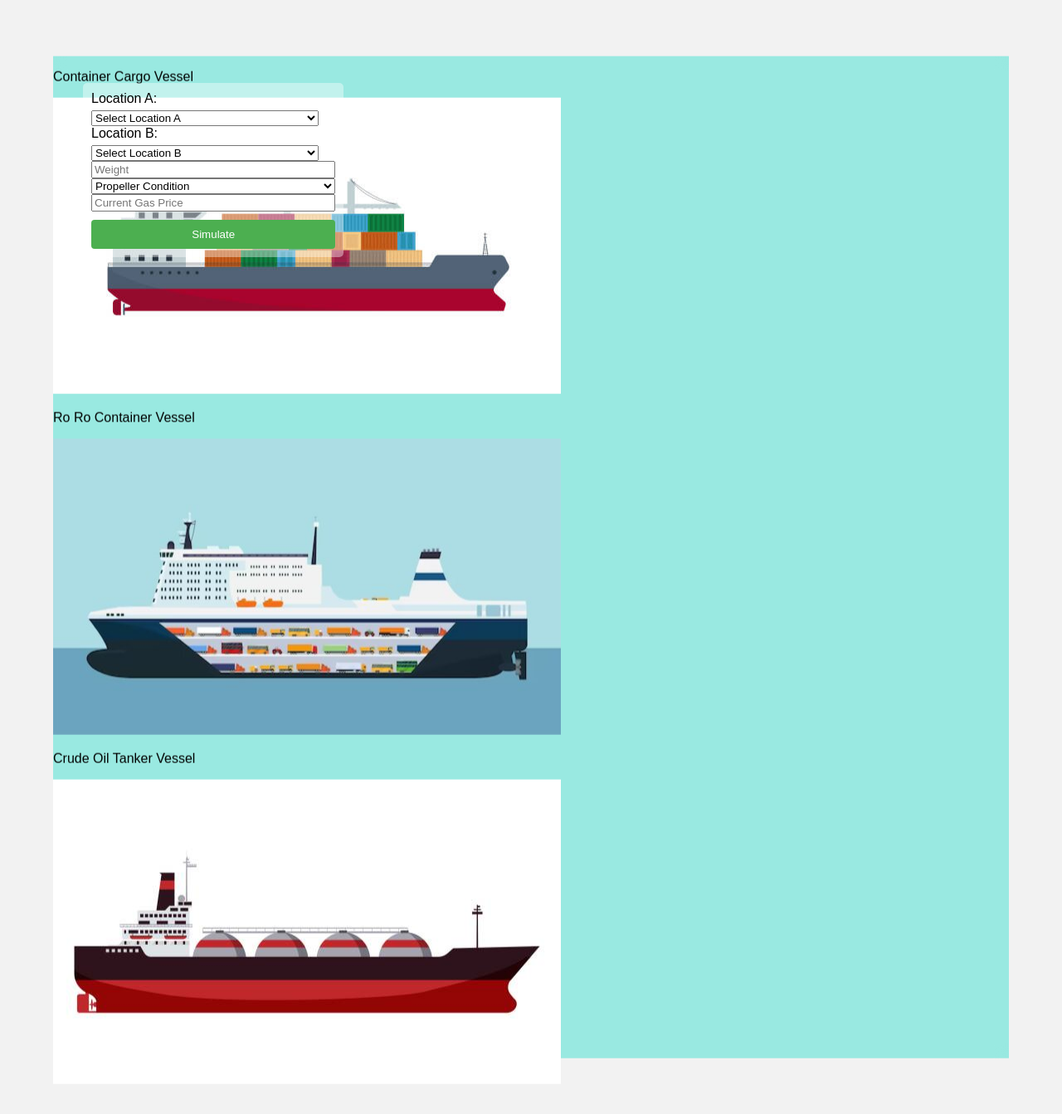
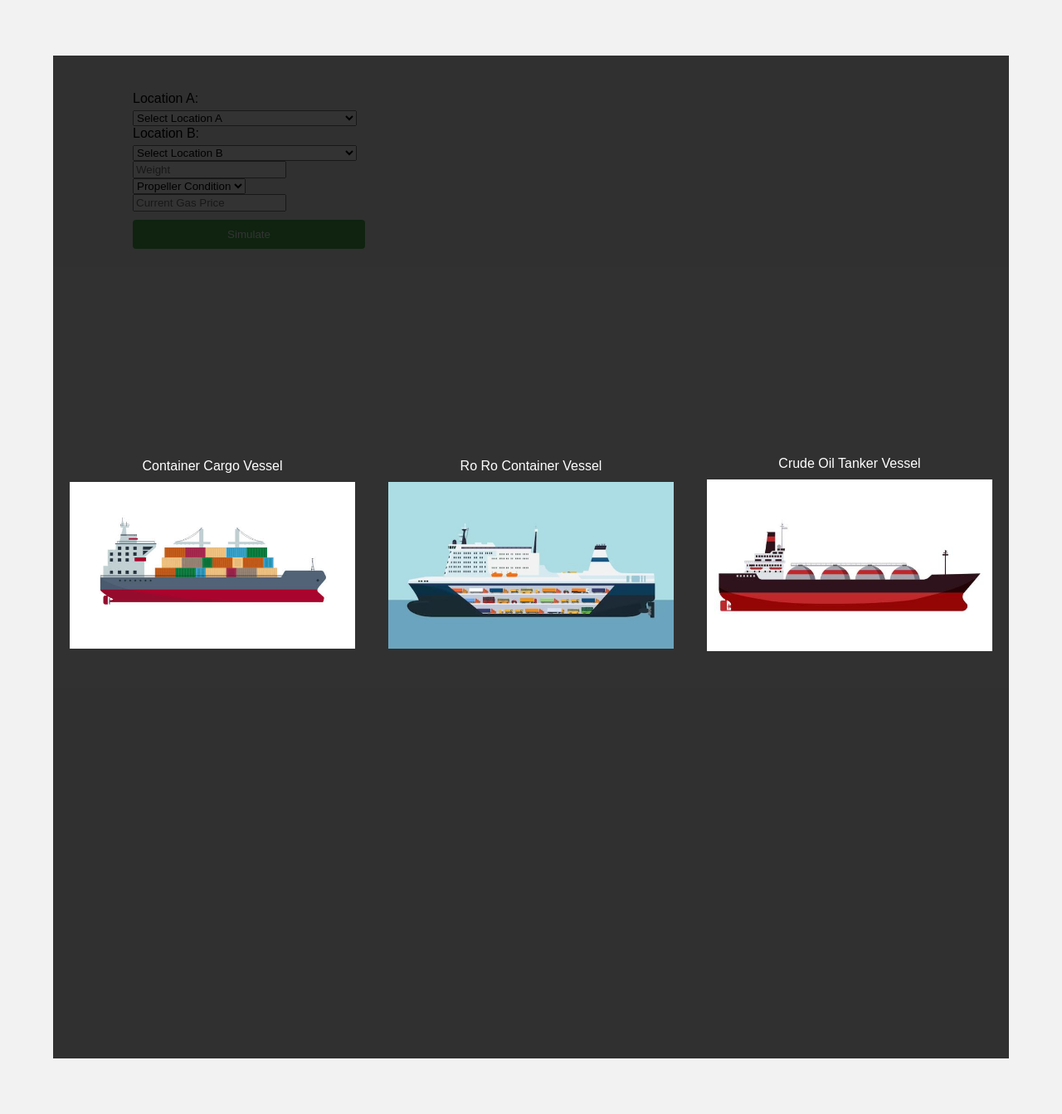
Before and after one commit to Brainmated/Route-Optimization-System-Shipping-, a Django app: template ISROS/routing/templates/debug.html in a window 1280 px wide. Shown: the whole page at 83% size. Run offline with Django 4.2, Linux system fonts and the light colour scheme; the template is opened without the code that fills it, so the values that code supplies are empty; parts of the project's set-up code (start-up, migrations or seed data) failed here and were passed over.

Commit message:
Update styles.css

```diff
--- a/ISROS/routing/static/styles.css
+++ b/ISROS/routing/static/styles.css
@@ -4,6 +4,7 @@ body {
   margin: 0;
   display: flex;
   justify-content: center;
+  overflow: hidden;
   align-items: center;
   background-color: #f2f2f2;
 }
@@ -28,42 +29,10 @@ body {
   text-align: center; /* Centers the content inside the container */
 }
 
-.typewriter {
-  display: inline-block; /* Ensures the text container doesn't expand */
-  overflow: hidden; /* Ensures the text doesn't overflow */
-  white-space: pre-line; /* Allows line breaks */
-  border-right: 0.15em solid #000; /* Creates the blinking cursor effect */
-  animation: typing 3.5s steps(40, end), blink-caret 0.75s step-end infinite;
-}
-
-@keyframes typing {
-  from {
-    width: 0;
-  }
-  to {
-    width: 100%;
-  }
-}
-
-@keyframes blink-caret {
-  from,
-  to {
-    border-color: transparent;
-  }
-  50% {
-    border-color: #000;
-  }
-}
-
 h1 {
   text-align: center;
   color: #333;
   margin-bottom: 20px;
-}
-
-form {
-  display: flex;
-  flex-direction: column;
 }
 
 label {
@@ -111,54 +80,6 @@ button[type="submit"]:hover {
   position: relative;
 }
 
-.overlay {
-  position: fixed;
-  top: 50%;
-  left: 50%;
-  transform: translate(-50%, -50%);
-  width: 90%;
-  height: 90%;
-  background-color: rgba(64, 224, 208, 0.5); /* Soft turquoise with transparency */
-  backdrop-filter: blur(8px); /* Apply a blur effect */
-  z-index: 2; /* Decrease the z-index to move the overlay behind the containers */
-}
-
-.ship-container {
-  position: fixed; /* Change position to fixed */
-  top: 50%;
-  left: 50%;
-  transform: translate(-50%, -50%);
-  display: flex;
-  justify-content: space-between;
-  align-items: center;
-  width: 80%;
-  z-index: 100; /* Increase the z-index to bring the containers in front of the overlay */
-}
-
-.ship-container .container {
-  text-align: center;
-}
-
-.ship-container .container img {
-  width: 200px; /* Adjust the width as needed */
-  height: auto;
-}
-
-.ship-container .container p {
-  margin-top: 10px;
-}
-
-
-#info-box,
-#input-box {
-  position: absolute;
-  width: 23%;
-  background: rgba(255, 255, 255, 0.4); /* Semi-transparent white */
-  padding: 10px;
-  border-radius: 5px;
-  z-index: 30;
-}
-
 #info-box {
   bottom: 250px; /* Distance from the bottom */
   left: 100px; /* Distance from the left */
@@ -166,9 +87,76 @@ button[type="submit"]:hover {
 }
 
 #input-box {
+  position: absolute;
   top: 100px; /* Distance from the top */
-  left: 100px; /* Distance from the left */
-  height: auto; /* Adjust height automatically based on content */
+  left: 150px; /* Distance from the left */
+  width: 300px; /* Fixed width for the smaller container */
+  max-width: 300px; /* Ensuring that it doesn't get wider than 300px */
+  padding: 10px; /* Padding inside the box */
+  background-color: rgba(242, 242, 242, 0.6); /* Slightly transparent background */
+  border-radius: 5px;
+  z-index: 2; /* High enough z-index to be on top */
+  box-sizing: border-box; /* Include padding and border in the width and height */
+}
+
+.overlay {
+  position: fixed; /* Use fixed to cover the entire viewport */
+  top: 5%; /* To cover 90%, we center with 5% from the top and bottom */
+  left: 5%; /* To cover 90%, we center with 5% from the left and right */
+  right: 5%;
+  bottom: 5%;
+  background-color: rgba(0, 0, 0, 0.8); /* Semi-transparent black background */
+  display: flex;
+  justify-content: center; /* Center children horizontally */
+  align-items: center; /* Center children vertically */
+  z-index: 10; /* Ensure it's above other content */
+}
+
+.vessel-container {
+  display: inline-flex;
+  flex-direction: column; /* Stack children vertically */
+  align-items: center; /* Center children horizontally */
+  margin: 0 20px; /* Add some horizontal margin between containers */
+  width: 400px; /* Fixed width for each container */
+}
+
+.vessel {
+  text-align: center;
+  margin-bottom: 10px;
+}
+
+.vessel img {
+  width: 100%;
+  height: auto; /* Maintain aspect ratio */
+}
+
+.vessel-container img {
+  position: relative;
+  width: 100%; /* Use 100% width of the parent container */
+  height: auto; /* Maintain aspect ratio */
+}
+
+.vessel-label {
+  color: white;
+  margin-bottom: 10px; /* Space between label and image */
+}
+
+.typewriter-text {
+  display: block;
+  visibility: hidden;
+  width: 100%;
+  color: white;
+  text-align: center; /* Center the text below the vessel */
+  font-family: 'Courier New', Courier, monospace; /* Typewriter-style font */
+  overflow: hidden; /* Hide overflow text */
+  padding-top: 10px; /* Add some space between the vessel image and the text */
+  border-right: .15em solid orange; /* The cursor */
+  animation: blink-caret .75s step-end infinite; /* Cursor blinking effect */
+}
+
+@keyframes blink-caret {
+  from, to { border-color: transparent }
+  50% { border-color: orange; }
 }
 
 .add-location {
@@ -181,16 +169,10 @@ button {
   margin-top: 10px;
 }
 
-.input-container {
-  display: flex;
-  justify-content: start;
-  gap: 20px;
-}
-
 .dropdown-container {
   display: flex;
   flex-direction: column;
-  margin-right: 20px;
+  margin-right: 10px;
 }
 
 .dropdown-container:last-child {
@@ -206,7 +188,3 @@ button {
 .location-dropdown {
   flex-basis: 50%;
 }
-
-.map-container {
-  height: 10vh; /* Assign a height that is half the viewport height */
-}
```
